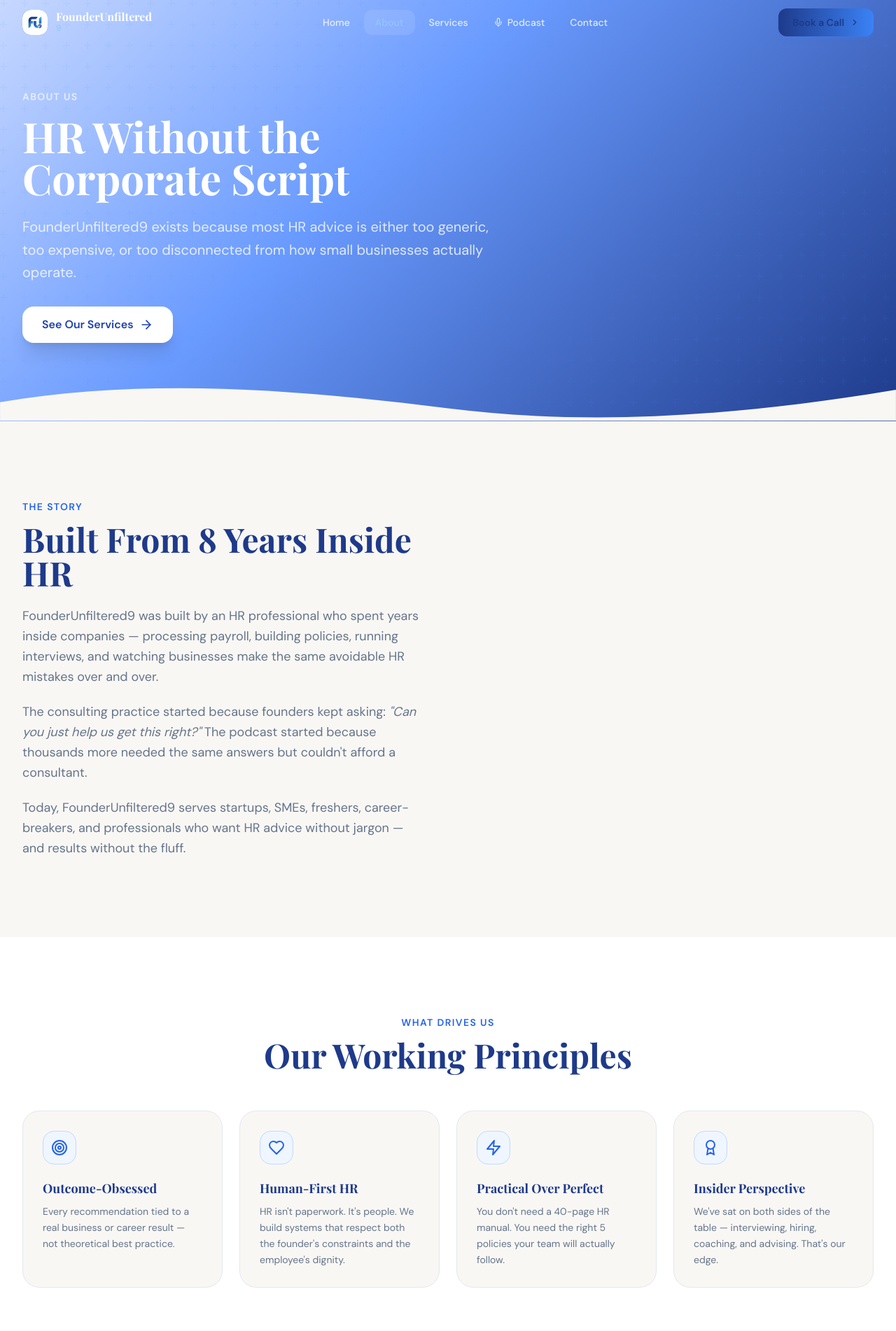
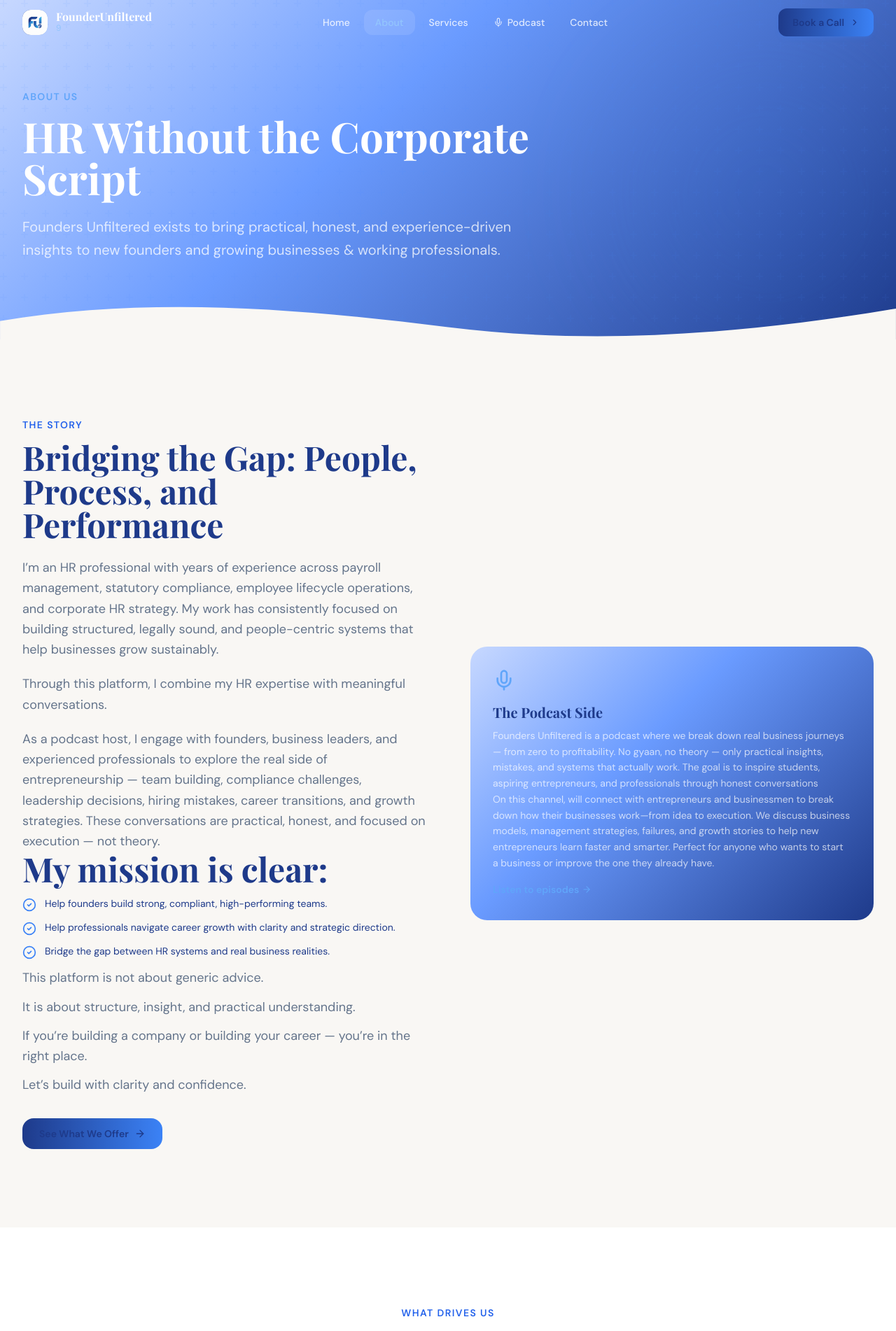
Before and after one commit to chroonicaa-byte/3rd_test, a Next.js app: page /about in a window 1280 px wide. Shown: the top 1902 px of the page at 70% size. Built offline with nearby package versions, Linux system fonts and the light colour scheme.

Commit message:
update about page

```diff
--- a/src/app/about/page.tsx
+++ b/src/app/about/page.tsx
@@ -1,15 +1,115 @@
 import type { Metadata } from 'next'
 import Link from 'next/link'
-import { ArrowRight, Target, Heart, Zap, Award } from 'lucide-react'
+// import { ArrowRight, Target, Heart, Zap, Award } from 'lucide-react'
+
+
+import { ArrowRight, Mic, Target, Heart, Zap, Award,CheckCircle2 ,Building2,} from 'lucide-react'
+
 
 export const metadata: Metadata = { title: 'About – Real HR. Real Story.' }
+const missionPoints = [
+  'Help founders build strong, compliant, high-performing teams.',
+  'Help professionals navigate career growth with clarity and strategic direction.',
+  'Bridge the gap between HR systems and real business realities.',
+  // 'Lessons from hiring mistakes and leadership decisions',
+]
+const values =
+// [
+//   { icon: Target, title: 'Outcome-Obsessed', desc: 'Every recommendation tied to a real business or career result — not theoretical best practice.' },
+//   { icon: Heart, title: 'Human-First HR', desc: "HR isn't paperwork. It's people. We build systems that respect both the founder's constraints and the employee's dignity." },
+//   { icon: Zap, title: 'Practical Over Perfect', desc: "You don't need a 40-page HR manual. You need the right 5 policies your team will actually follow." },
+//   { icon: Award, title: 'Insider Perspective', desc: "We've sat on both sides of the table — interviewing, hiring, coaching, and advising. That's our edge." },
+// ]
+[
+  { icon: Target, title: 'Real Experience Over Theoretical Advice', desc: 'The insights shared here — through conversations with founders and professionals — are grounded in real operational challenges, not textbook concepts.' },
+  { icon: Heart, title: 'Strong Foundations Build Strong Team', desc: 'Compliance, role clarity, structured hiring, and performance accountability are the base of sustainable growth.' },
+  { icon: Zap, title: 'Honest Dialogue Drives Better Decisions', desc: 'Open discussions about mistakes, challenges, and learning curves create smarter founders and more confident professionals.' },
+  { icon: Award, title: 'Clarity Creates Direction', desc: 'Whether building a company or a career, clarity in systems, expectations, and goals leads to long-term confidence and success.' },
+]
 
-const values = [
-  { icon: Target, title: 'Outcome-Obsessed', desc: 'Every recommendation tied to a real business or career result — not theoretical best practice.' },
-  { icon: Heart, title: 'Human-First HR', desc: "HR isn't paperwork. It's people. We build systems that respect both the founder's constraints and the employee's dignity." },
-  { icon: Zap, title: 'Practical Over Perfect', desc: "You don't need a 40-page HR manual. You need the right 5 policies your team will actually follow." },
-  { icon: Award, title: 'Insider Perspective', desc: "We've sat on both sides of the table — interviewing, hiring, coaching, and advising. That's our edge." },
-]
+// export default function AboutPage() {
+//   return (
+//     <>
+//       {/* Hero */}
+//       <section className="bg-brand-gradient pt-32 pb-28 relative overflow-hidden">
+//         <div className="absolute inset-0 bg-hero-pattern" />
+//         <div className="container mx-auto px-4 sm:px-6 lg:px-8 relative z-10">
+//           <div className="max-w-2xl">
+//             <p className="text-white/70 text-sm font-semibold tracking-widest uppercase mb-4">About Us</p>
+//             <h1 className="heading-hero mb-6">HR Without the Corporate Script</h1>
+//             <p className="text-white/80 text-xl leading-relaxed mb-8">
+//               FounderUnfiltered9 exists because most HR advice is either too generic, too expensive, or too disconnected from how small businesses actually operate.
+//             </p>
+//             <Link href="/services"
+//               className="inline-flex items-center gap-2 px-7 py-3.5 rounded-xl bg-white text-blue-800 font-semibold shadow-xl hover:bg-blue-50 transition-colors"
+//             >
+//               See Our Services <ArrowRight className="h-5 w-5" />
+//             </Link>
+//           </div>
+//         </div>
+//         <div className="absolute bottom-0 left-0 right-0">
+//           <svg viewBox="0 0 1440 60" fill="none"><path d="M0 60L1440 60L1440 10C1200 50 960 70 720 40C480 10 240 -10 0 30Z" fill="#F9F7F4" /></svg>
+//         </div>
+//       </section>
+
+//       {/* Story */}
+//       <section className="section-pad bg-background">
+//         <div className="container mx-auto px-4 sm:px-6 lg:px-8">
+//           <div className="grid lg:grid-cols-2 gap-16 items-center">
+//             <div>
+//               <p className="text-blue-600 text-sm font-semibold tracking-widest uppercase mb-3">The Story</p>
+//               <h2 className="heading-xl mb-6">Built From 8 Years Inside HR</h2>
+//               <p className="text-muted-foreground text-lg leading-relaxed mb-5">
+//                 FounderUnfiltered9 was built by an HR professional who spent years inside companies — processing payroll, building policies, running interviews, and watching businesses make the same avoidable HR mistakes over and over.
+//               </p>
+//               <p className="text-muted-foreground text-lg leading-relaxed mb-5">
+//                 The consulting practice started because founders kept asking: <em>"Can you just help us get this right?"</em> The podcast started because thousands more needed the same answers but couldn't afford a consultant.
+//               </p>
+//               <p className="text-muted-foreground text-lg leading-relaxed">
+//                 Today, FounderUnfiltered9 serves startups, SMEs, freshers, career-breakers, and professionals who want HR advice without jargon — and results without the fluff.
+//               </p>
+//             </div>
+//           </div>
+//         </div>
+//       </section>
+
+//       {/* Values */}
+//       <section className="section-pad bg-white">
+//         <div className="container mx-auto px-4 sm:px-6 lg:px-8">
+//           <div className="text-center mb-14">
+//             <p className="text-blue-600 text-sm font-semibold tracking-widest uppercase mb-3">What Drives Us</p>
+//             <h2 className="heading-xl mb-4">Our Working Principles</h2>
+//           </div>
+//           <div className="grid md:grid-cols-2 lg:grid-cols-4 gap-6">
+//             {values.map((v) => (
+//               <div key={v.title} className="bg-background rounded-2xl p-7 border border-border card-lift">
+//                 <div className="w-12 h-12 rounded-xl bg-blue-50 border border-blue-200 flex items-center justify-center mb-5">
+//                   <v.icon className="h-6 w-6 text-blue-600" />
+//                 </div>
+//                 <h3 className="font-display text-lg font-bold mb-2">{v.title}</h3>
+//                 <p className="text-muted-foreground text-sm leading-relaxed">{v.desc}</p>
+//               </div>
+//             ))}
+//           </div>
+//         </div>
+//       </section>
+
+//       {/* CTA */}
+//       <section className="py-20 bg-brand-gradient relative overflow-hidden">
+//         <div className="absolute inset-0 bg-hero-pattern" />
+//         <div className="container mx-auto px-4 sm:px-6 lg:px-8 text-center relative z-10">
+//           <h2 className="heading-lg text-white mb-4">Let's Talk — No Pitch, No Pressure</h2>
+//           <p className="text-white/80 mb-8 text-lg">A 20-minute discovery call is all it takes.</p>
+//           <Link href="/contact"
+//             className="inline-flex items-center gap-2 px-8 py-4 rounded-xl bg-white text-blue-800 font-semibold shadow-xl hover:bg-blue-50 transition-colors"
+//           >
+//             Book Discovery Call <ArrowRight className="h-5 w-5" />
+//           </Link>
+//         </div>
+//       </section>
+//     </>
+//   )
+// }
 
 export default function AboutPage() {
   return (
@@ -17,18 +117,18 @@
       {/* Hero */}
       <section className="bg-brand-gradient pt-32 pb-28 relative overflow-hidden">
         <div className="absolute inset-0 bg-hero-pattern" />
+        <div className="absolute right-0 top-0 w-1/3 h-full opacity-10">
+          <div className="w-96 h-96 rounded-full bg-gold-500 blur-[100px] ml-auto mt-20" />
+        </div>
         <div className="container mx-auto px-4 sm:px-6 lg:px-8 relative z-10">
-          <div className="max-w-2xl">
-            <p className="text-white/70 text-sm font-semibold tracking-widest uppercase mb-4">About Us</p>
-            <h1 className="heading-hero mb-6">HR Without the Corporate Script</h1>
-            <p className="text-white/80 text-xl leading-relaxed mb-8">
-              FounderUnfiltered9 exists because most HR advice is either too generic, too expensive, or too disconnected from how small businesses actually operate.
+          <div className="max-w-3xl">
+            <p className="text-gold-400 text-sm font-semibold tracking-widest uppercase mb-4">About Us</p>
+            <h1 className="heading-hero text-white mb-6">
+              HR Without the Corporate Script
+            </h1>
+            <p className="text-white/75 text-xl leading-relaxed">
+              Founders Unfiltered exists to bring practical, honest, and experience-driven insights to new  founders and growing businesses & working professionals.
             </p>
-            <Link href="/services"
-              className="inline-flex items-center gap-2 px-7 py-3.5 rounded-xl bg-white text-blue-800 font-semibold shadow-xl hover:bg-blue-50 transition-colors"
-            >
-              See Our Services <ArrowRight className="h-5 w-5" />
-            </Link>
           </div>
         </div>
         <div className="absolute bottom-0 left-0 right-0">
@@ -41,17 +141,63 @@
         <div className="container mx-auto px-4 sm:px-6 lg:px-8">
           <div className="grid lg:grid-cols-2 gap-16 items-center">
             <div>
-              <p className="text-blue-600 text-sm font-semibold tracking-widest uppercase mb-3">The Story</p>
-              <h2 className="heading-xl mb-6">Built From 8 Years Inside HR</h2>
+              <p className="text-gold-600 text-sm font-semibold tracking-widest uppercase mb-3">The Story</p>
+              <h2 className="heading-xl mb-6">Bridging the Gap: People, Process, and Performance</h2>
               <p className="text-muted-foreground text-lg leading-relaxed mb-5">
-                FounderUnfiltered9 was built by an HR professional who spent years inside companies — processing payroll, building policies, running interviews, and watching businesses make the same avoidable HR mistakes over and over.
+                I’m an HR professional with years of experience across payroll management, statutory compliance, employee lifecycle operations, and corporate HR strategy. My work has consistently focused on building structured, legally sound, and people-centric systems that help businesses grow sustainably.
               </p>
               <p className="text-muted-foreground text-lg leading-relaxed mb-5">
-                The consulting practice started because founders kept asking: <em>"Can you just help us get this right?"</em> The podcast started because thousands more needed the same answers but couldn't afford a consultant.
+                Through this platform, I combine my HR expertise with meaningful conversations.
               </p>
               <p className="text-muted-foreground text-lg leading-relaxed">
-                Today, FounderUnfiltered9 serves startups, SMEs, freshers, career-breakers, and professionals who want HR advice without jargon — and results without the fluff.
+                As a podcast host, I engage with founders, business leaders, and experienced professionals to explore the real side of entrepreneurship — team building, compliance challenges, leadership decisions, hiring mistakes, career transitions, and growth strategies. These conversations are practical, honest, and focused on execution — not theory.
               </p>
+              <h4 className="heading-xl mb-4">
+                My mission is clear:
+              </h4>
+               <div className="space-y-3">
+                {missionPoints.map((point) => (
+                  <div key={point} className="flex items-start gap-3">
+                    <CheckCircle2 className="h-5 w-5 text-gold-500 mt-0.5 shrink-0" />
+                    <span className="text-foreground text-sm">{point}</span>
+                  </div>
+                ))}
+              <p className="text-muted-foreground text-lg leading-relaxed">
+               This platform is not about generic advice.
+               </p>
+              <p className="text-muted-foreground text-lg leading-relaxed">
+               It is about structure, insight, and practical understanding.
+               </p>
+              <p className="text-muted-foreground text-lg leading-relaxed">
+               If you’re building a company or building your career — you’re in the right place.
+               </p>
+              <p className="text-muted-foreground text-lg leading-relaxed">
+               Let’s build with clarity and confidence.
+               </p>
+              </div>
+              <Link href="/services"
+                className="inline-flex items-center gap-2 mt-8 px-6 py-3 rounded-xl bg-gold-gradient text-brand-900 font-semibold text-sm hover:opacity-90 transition-opacity"
+              >
+                See What We Offer <ArrowRight className="h-4 w-4" />
+              </Link>
+            </div>
+
+            <div className="space-y-4">
+              <div className="bg-brand-gradient rounded-2xl p-8 text-white">
+                <Mic className="h-8 w-8 text-gold-400 mb-4" />
+                <h3 className="font-display text-xl font-bold mb-2">The Podcast Side</h3>
+                <p className="text-white/70 text-sm leading-relaxed">
+                  Founders Unfiltered is a podcast where we break down real business journeys — from zero to profitability. No gyaan, no theory — only practical insights, mistakes, and systems that actually work. The goal is to inspire students, aspiring entrepreneurs, and professionals through honest conversations
+                </p>
+                 <p className="text-white/70 text-sm leading-relaxed">
+                  On this channel, will connect with entrepreneurs and businessmen to break down how their businesses work—from idea to execution. We discuss business models, management strategies, failures, and growth stories to help new entrepreneurs learn faster and smarter.
+Perfect for anyone who wants to start a business or improve the one they already have.
+                  </p>
+                <Link href="/podcast" className="inline-flex items-center gap-1 text-gold-400 text-sm font-semibold mt-4 hover:text-gold-300">
+                  Listen to episodes <ArrowRight className="h-3.5 w-3.5" />
+                </Link>
+              </div>
+
             </div>
           </div>
         </div>
@@ -61,14 +207,14 @@
       <section className="section-pad bg-white">
         <div className="container mx-auto px-4 sm:px-6 lg:px-8">
           <div className="text-center mb-14">
-            <p className="text-blue-600 text-sm font-semibold tracking-widest uppercase mb-3">What Drives Us</p>
+            <p className="text-gold-600 text-sm font-semibold tracking-widest uppercase mb-3">What Drives Us</p>
             <h2 className="heading-xl mb-4">Our Working Principles</h2>
           </div>
           <div className="grid md:grid-cols-2 lg:grid-cols-4 gap-6">
             {values.map((v) => (
               <div key={v.title} className="bg-background rounded-2xl p-7 border border-border card-lift">
-                <div className="w-12 h-12 rounded-xl bg-blue-50 border border-blue-200 flex items-center justify-center mb-5">
-                  <v.icon className="h-6 w-6 text-blue-600" />
+                <div className="w-12 h-12 rounded-xl bg-gold-50 border border-gold-200 flex items-center justify-center mb-5">
+                  <v.icon className="h-6 w-6 text-gold-600" />
                 </div>
                 <h3 className="font-display text-lg font-bold mb-2">{v.title}</h3>
                 <p className="text-muted-foreground text-sm leading-relaxed">{v.desc}</p>
@@ -83,11 +229,11 @@
         <div className="absolute inset-0 bg-hero-pattern" />
         <div className="container mx-auto px-4 sm:px-6 lg:px-8 text-center relative z-10">
           <h2 className="heading-lg text-white mb-4">Let's Talk — No Pitch, No Pressure</h2>
-          <p className="text-white/80 mb-8 text-lg">A 20-minute discovery call is all it takes.</p>
+          <p className="text-white/70 mb-8 text-lg">A 20-minute discovery call is all it takes to figure out how we can help.</p>
           <Link href="/contact"
-            className="inline-flex items-center gap-2 px-8 py-4 rounded-xl bg-white text-blue-800 font-semibold shadow-xl hover:bg-blue-50 transition-colors"
+            className="inline-flex items-center gap-2 px-8 py-4 rounded-xl bg-gold-gradient text-brand-900 font-semibold shadow-xl shadow-gold-500/25 hover:opacity-90 transition-opacity"
           >
-            Book Discovery Call <ArrowRight className="h-5 w-5" />
+            Book a Call <ArrowRight className="h-5 w-5" />
           </Link>
         </div>
       </section>
```
